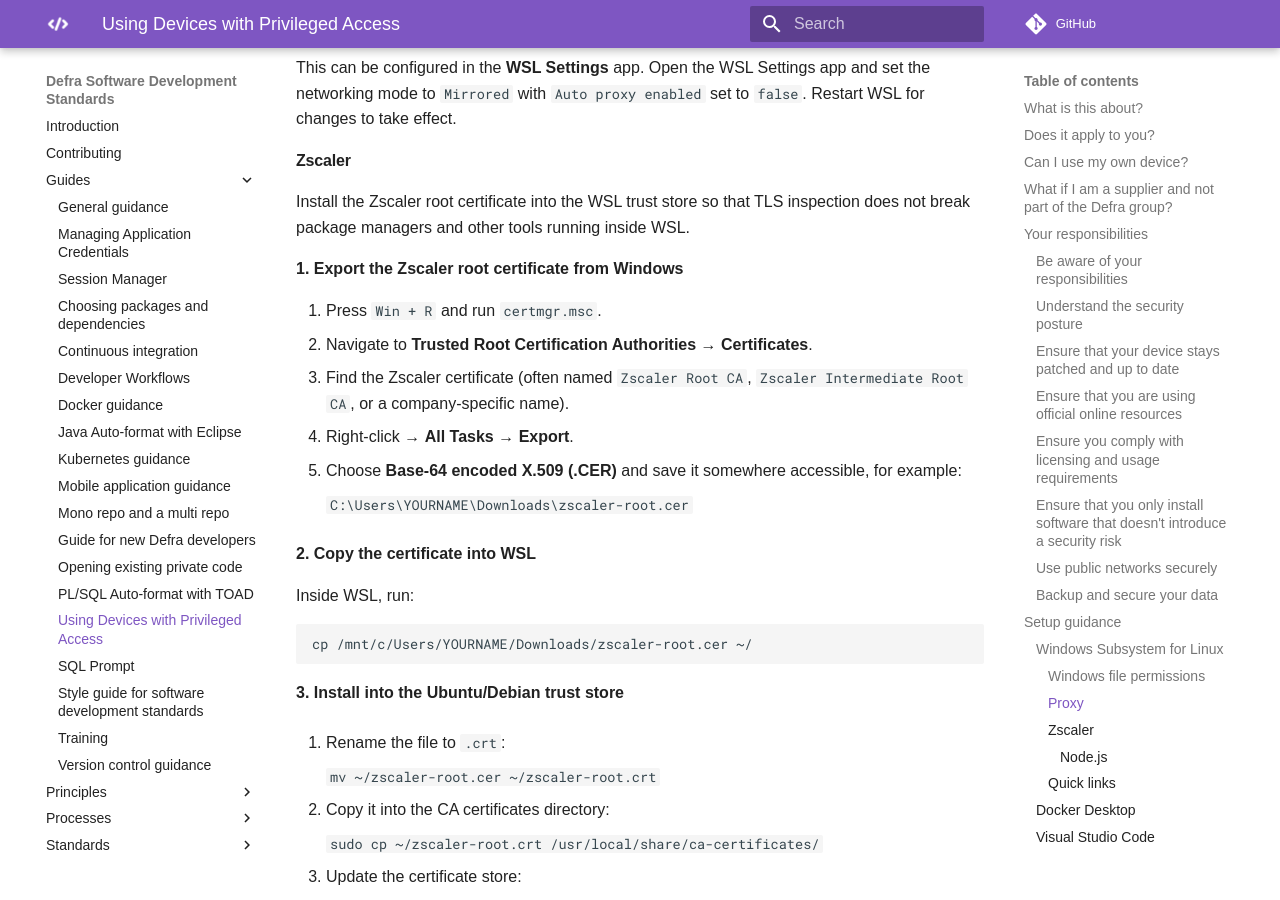
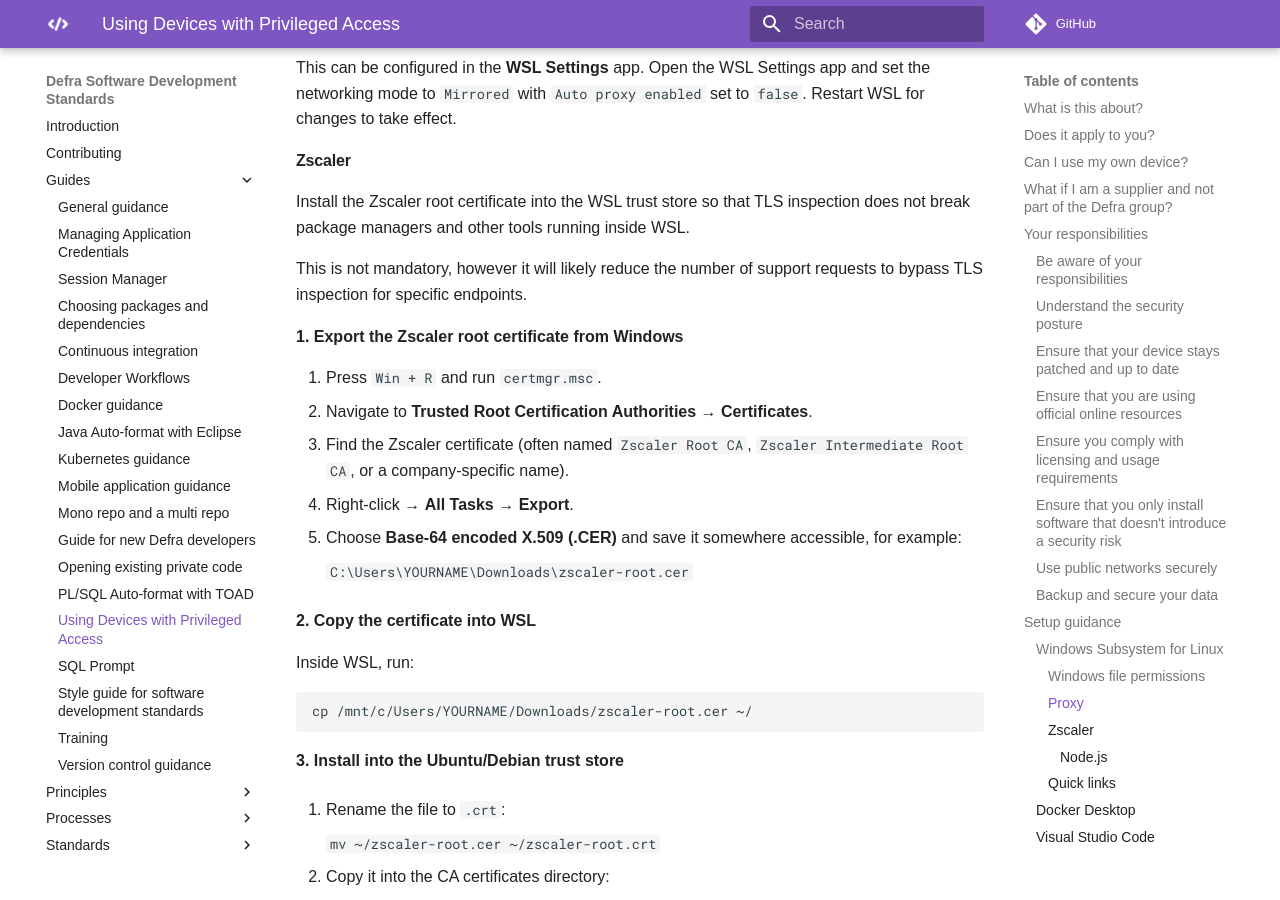
Before and after one commit to DEFRA/software-development-standards, an MkDocs documentation site: the page built from docs/guides/privileged_devices.md, in a window 1280 px wide and 900 px high, scrolled down 4400 px. Built offline with MkDocs 1.6.1 and Material for MkDocs 9.7.7, drawn with Linux system fonts in a browser that asks for light colours; some web fonts are replaced; comment, search, counter and statistics services are not loaded.

Commit message:
Update comment

```diff
--- a/docs/guides/privileged_devices.md
+++ b/docs/guides/privileged_devices.md
@@ -137,6 +137,8 @@ This can be configured in the **WSL Settings** app. Open the WSL Settings app an
 #### Zscaler
 Install the Zscaler root certificate into the WSL trust store so that TLS inspection does not break package managers and other tools running inside WSL.
 
+This is not mandatory, however it will likely reduce the number of support requests to bypass TLS inspection for specific endpoints.
+
 **1. Export the Zscaler root certificate from Windows**
 
 1. Press `Win + R` and run `certmgr.msc`.
```
